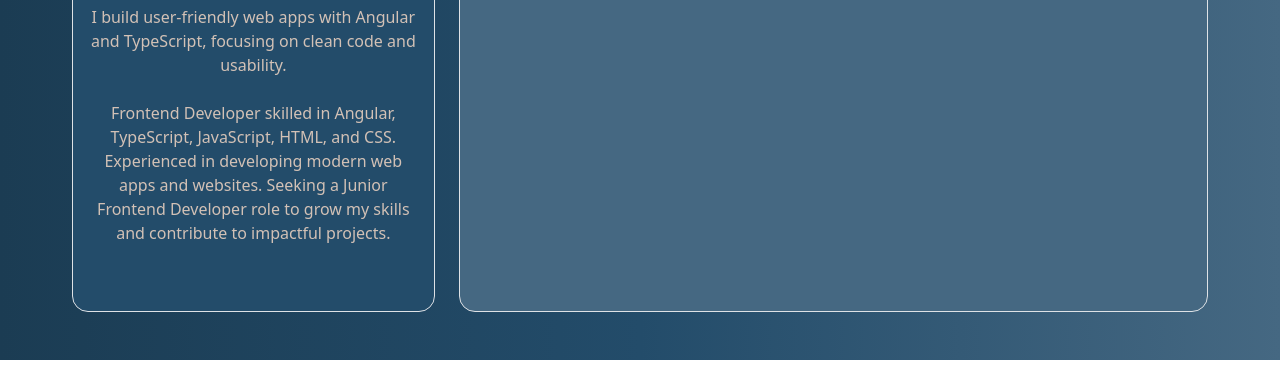
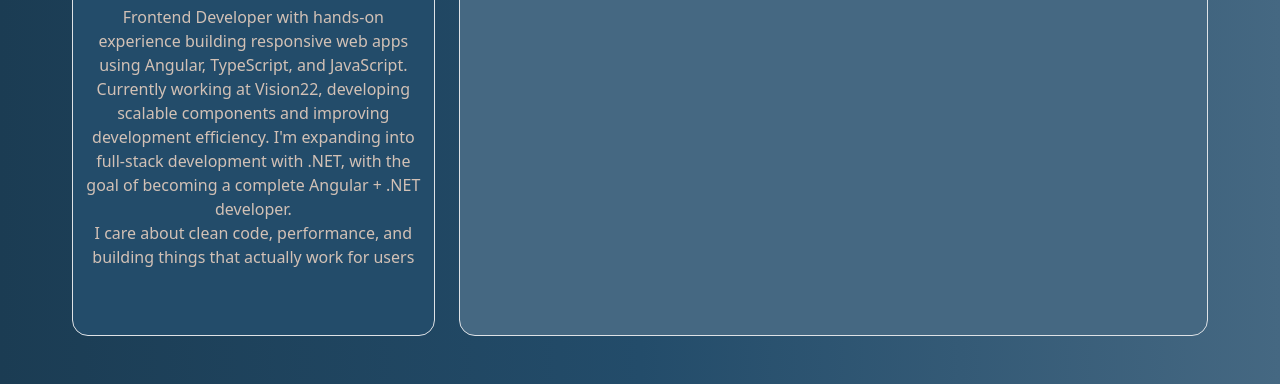
Before and after one commit to SherifShamel/sherifandrews, a plain HTML site: page index.html in a window 1280 px wide. Shown: the part 654-1038 px from the top of the page. Before the commit the page ends 1014 px from the top, so only its background shows below. Drawn offline with nearby package versions, Linux system fonts and the light colour scheme; no server answers.

Commit message:
updated profile intro

```diff
--- a/index.html
+++ b/index.html
@@ -111,13 +111,11 @@
                 <li class="nav-item">
                   <h4 class="main-text py-1 bg-secondary rounded">Profile</h4>
                   <p class="main-text">
-                    I build user-friendly web apps with Angular and TypeScript,
-                    focusing on clean code and usability. <br />
+                    Frontend Developer with hands-on experience building responsive web apps using Angular, TypeScript, and JavaScript.
+                    Currently working at Vision22, developing scalable components and improving development efficiency.
+                    I'm expanding into full-stack development with .NET, with the goal of becoming a complete Angular + .NET developer.
                     <br />
-                    Frontend Developer skilled in Angular, TypeScript,
-                    JavaScript, HTML, and CSS. Experienced in developing modern
-                    web apps and websites. Seeking a Junior Frontend Developer
-                    role to grow my skills and contribute to impactful projects.
+                    I care about clean code, performance, and building things that actually work for users
                   </p>
                 </li>
               </ul>
```
